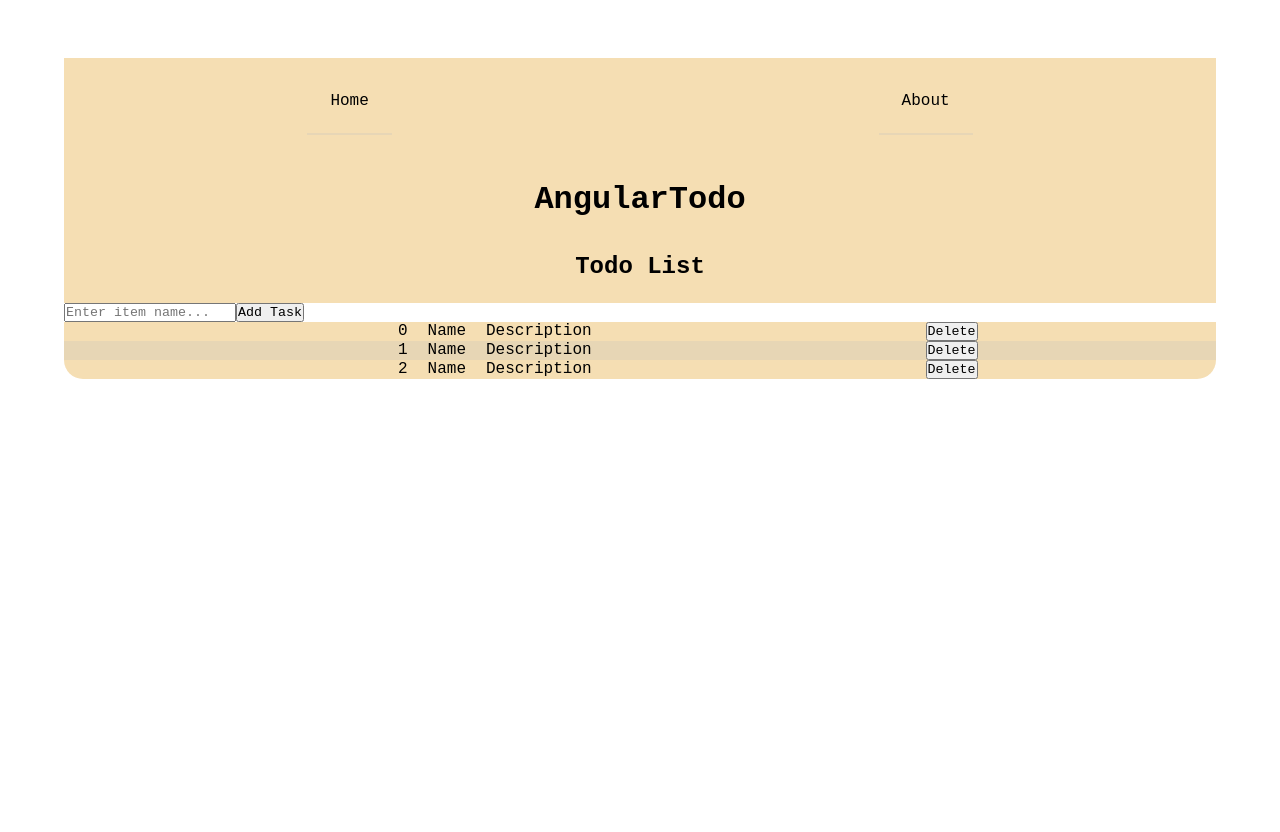
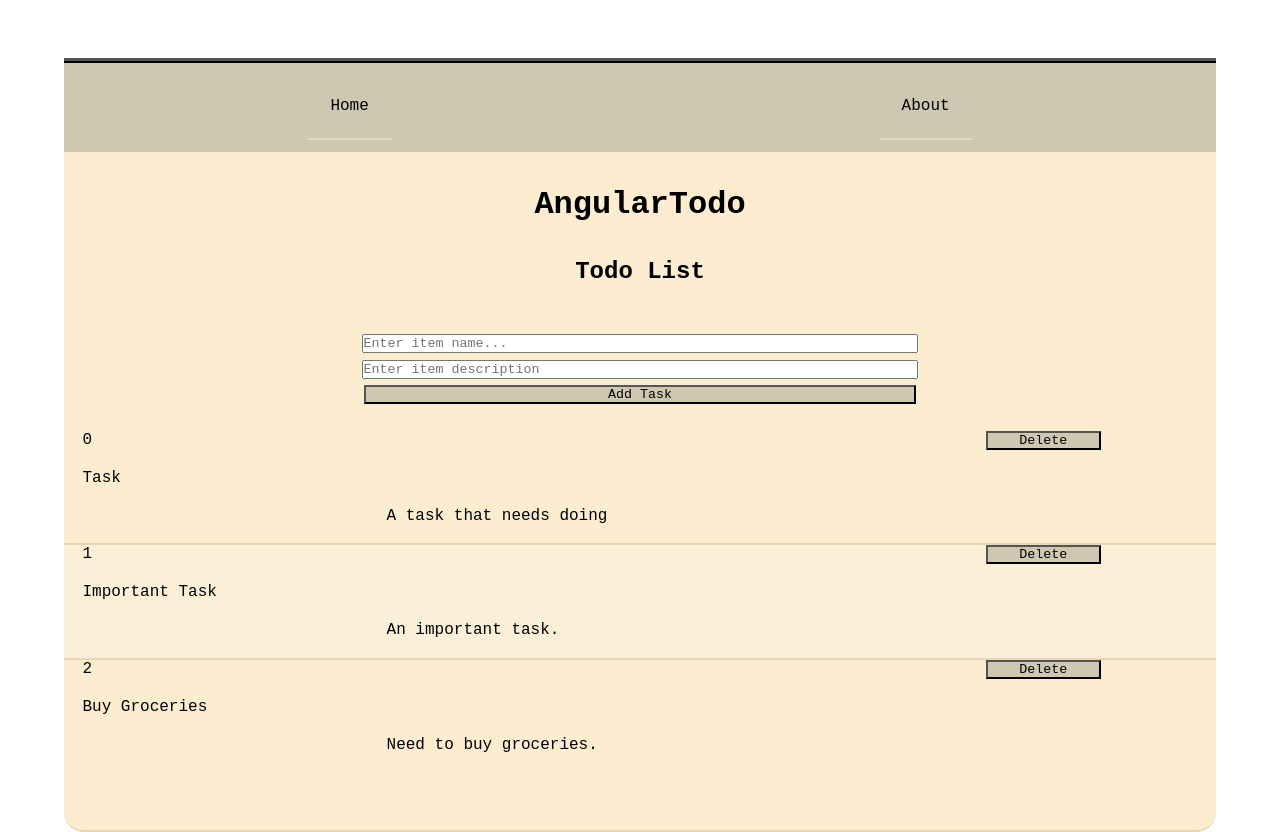
Before and after one commit to toomeyDev/AngularTodo, an Angular app in the folder AngularTodo/: page /home in a window 1280 px wide. Before the commit this address led to /. Before the commit the page ends 800 px from the top, so only its background shows below. Built offline with nearby package versions, Linux system fonts and the light colour scheme.

Commit message:
implement routing system, about section, improve overall application styling

```diff
--- a/AngularTodo/src/app/about/about.component.css
+++ b/AngularTodo/src/app/about/about.component.css
@@ -0,0 +1,14 @@
+header {
+    background-color: rgb(252, 237, 209);
+}
+
+header h3 {
+    margin-left: 10%;
+}
+
+.AboutInfo {
+    background-color: rgb(252, 237, 209);
+    padding: 8%;
+    border-radius: 0px 0px 20px 20px;
+    border-bottom: 2px solid rgb(231, 214, 182);
+}
--- a/AngularTodo/src/app/about/about.component.html
+++ b/AngularTodo/src/app/about/about.component.html
@@ -1 +1,14 @@
-<p>about works!</p>
+<header>
+    <h3>About AngularTodo</h3>
+</header>
+<div class="AboutInfo">
+    <p>
+        AngularTodo is a simple application built with the Angular framework which displays simple
+        text-based task lists on the screen for the user, which can be toggled via clicking.
+    </p>
+    <p>
+        This application was developed as a learning exercise to experiment with the framework and
+        become familiar with some of it's major features and development capabilities. Future plans
+        for the project include custom task-colors, task persistence, and additional task-types.
+    </p>
+</div>
--- a/AngularTodo/src/app/app-routing.module.ts
+++ b/AngularTodo/src/app/app-routing.module.ts
@@ -1,7 +1,14 @@
 import { NgModule } from '@angular/core';
 import { RouterModule, Routes } from '@angular/router';
+import { AboutComponent } from './about/about.component';
+import { AppComponent } from './app.component';
+import { TodoListComponent } from './components/todo-list/todo-list.component';
 
-const routes: Routes = []; // hanlde routes between different components within the application
+const routes: Routes = [
+  { path: 'home', component: TodoListComponent },
+  { path: 'about', component: AboutComponent}
+]
+  // handle routes between different components within the application
 
 @NgModule({
   imports: [RouterModule.forRoot(routes)],
--- a/AngularTodo/src/app/app.component.css
+++ b/AngularTodo/src/app/app.component.css
@@ -8,12 +8,14 @@ h1 {
 }
 
 header {
-    background-color: wheat;;
+    background-color: rgb(252, 237, 209);
+    border-top: 5px ridge black;
 }
 
 header nav {
     display: flex;
     justify-content: space-around;
+    background-color: rgb(206, 200, 179);
 }
 
 header a {
@@ -23,3 +25,8 @@ header a {
     margin: 1%;
     border-bottom: 2px solid rgb(231, 214, 182);
 }
+
+header a:hover {
+    background-color: antiquewhite;
+    color: red;
+}
--- a/AngularTodo/src/app/app.component.html
+++ b/AngularTodo/src/app/app.component.html
@@ -1,10 +1,9 @@
-
 <div class="appContent">
   <header>
     <nav>
-      <a href="#">Home</a><a href="#">About</a>
+      <a href="home">Home</a><a href="about">About</a>
     </nav>
     <h1>AngularTodo</h1>
   </header>
-  <app-todo-list></app-todo-list>
+  <router-outlet></router-outlet>
 </div>
--- a/AngularTodo/src/app/components/todo-list/todo-list.component.css
+++ b/AngularTodo/src/app/components/todo-list/todo-list.component.css
@@ -8,44 +8,92 @@
     text-align: center;
     font-family: 'Courier New', Courier, monospace;
     font-weight: bold;
-    background-color: wheat;
+    background-color: rgb(252, 237, 209);
     padding-bottom: 2%;
+}
+
+form {
+    background-color: rgb(252, 237, 209);
+    text-align: center;
+    padding: 2%;
+}
+
+form input {
+    width: 50%;
+    margin: 0.3%;
+}
+
+.itemSubmit {
+    background-color: rgb(206, 200, 179);;
+}
+
+button {
+    background-color: rgb(206, 200, 179);
+}
+
+button:hover {
+    background-color: red;
+    color: yellow;
 }
 
 .TodoItem {
     display: flex;
     justify-content: center;
     width: 100%;
-    background-color: wheat;
+    background-color: rgb(252, 237, 209);
+    border-bottom: 2px solid rgb(231, 214, 182);
+}
+
+.TodoItem:hover {
+    cursor: pointer;
 }
 
 .TodoItem:nth-child(even) {
-    background-color: rgb(231, 214, 181);
+    background-color: rgb(252, 239, 216);
+    border-bottom: 2px solid rgb(231, 214, 182);
 }
 
 .TodoItem:last-of-type {
     border-radius: 0px 0px 20px 20px;
+    padding-bottom: 5%;
+    border-bottom: 2px solid rgb(231, 214, 182);
 }
 
 .TodoContent {
-    flex: 4 1 100px;
+    flex: 4 0;
     display: flex;
+    flex-wrap: wrap;
     gap: 20px;
     justify-content: center;
 }
 
 .TodoControls {
-    flex: 1 2 100px;
+    flex: 1 2;
     justify-content: center;
 }
 
+.TodoControls button {
+    width: 50%;
+}
 
 .TodoItem .idNum {
+    width: 100%;
+    margin-left: 2%;
+
+}
+
+.TodoItem .TodoContent {
     flex: 1, 1, 5px;
 }
 
-.TodoItem .content {
-    flex: 1, 1, 5px;
+.TodoName {
+    width: 100%;
+    margin-left: 2%;
+}
+
+.TodoDescription {
+    width: 30%;
+    padding-bottom: 2%;
 }
 
 .TodoItem.completed {
--- a/AngularTodo/src/app/components/todo-list/todo-list.component.html
+++ b/AngularTodo/src/app/components/todo-list/todo-list.component.html
@@ -1,7 +1,8 @@
 <div class="TodoList">
     <h2>Todo List</h2>
     <form>
-        <input type="text" name="inputItem" placeholder="Enter item name..."class="ItemInput"[(ngModel)]="inputItem"/>
+        <input type="text" name="inputName" placeholder="Enter item name..." class="NameInput"[(ngModel)]="inputName"/>
+        <input type="text" name="inputDescription" placeholder="Enter item description" class="DescriptionInput"[(ngModel)]="inputDescription"/>
         <input type="submit" value="Add Task" class="itemSubmit" (click)="addItem()">
     </form>
     <div *ngFor="let item of todoItems; let id = index;"
--- a/AngularTodo/src/app/components/todo-list/todo-list.component.ts
+++ b/AngularTodo/src/app/components/todo-list/todo-list.component.ts
@@ -9,16 +9,16 @@ import { TodoItemComponent } from '../todo-item/todo-item.component';
 export class TodoListComponent implements OnInit {
 
   todoItems?:TodoItemComponent[];
-  inputItem?:String="";
-
+  inputName?:String="";
+  inputDescription?:String="";
 
   constructor() { }
 
   ngOnInit(): void {
     this.todoItems = [
-      new TodoItemComponent(),
-      new TodoItemComponent(),
-      new TodoItemComponent()
+      new TodoItemComponent("Task", "A task that needs doing"),
+      new TodoItemComponent("Important Task", "An important task."),
+      new TodoItemComponent("Buy Groceries", "Need to buy groceries.")
     ];
   }
 
@@ -34,10 +34,15 @@ export class TodoListComponent implements OnInit {
   }
 
   addItem() {
+    // assign default values for the forms if none are present at time of method trigger
+    if(!this.inputName) this.inputName = "Task Name";
+    if(!this.inputDescription) this.inputDescription = "Description";
     this.todoItems?.push(
-      new TodoItemComponent(this.inputItem, "Description")
+      new TodoItemComponent(this.inputName, this.inputDescription)
       // add a new task with the given name, description to end of tasks list
     )
+    this.inputName="";
+    this.inputDescription="";
   }
 
 }
```
Also changed, not shown: 1 other file (tests, documents, lock files or other folders).
